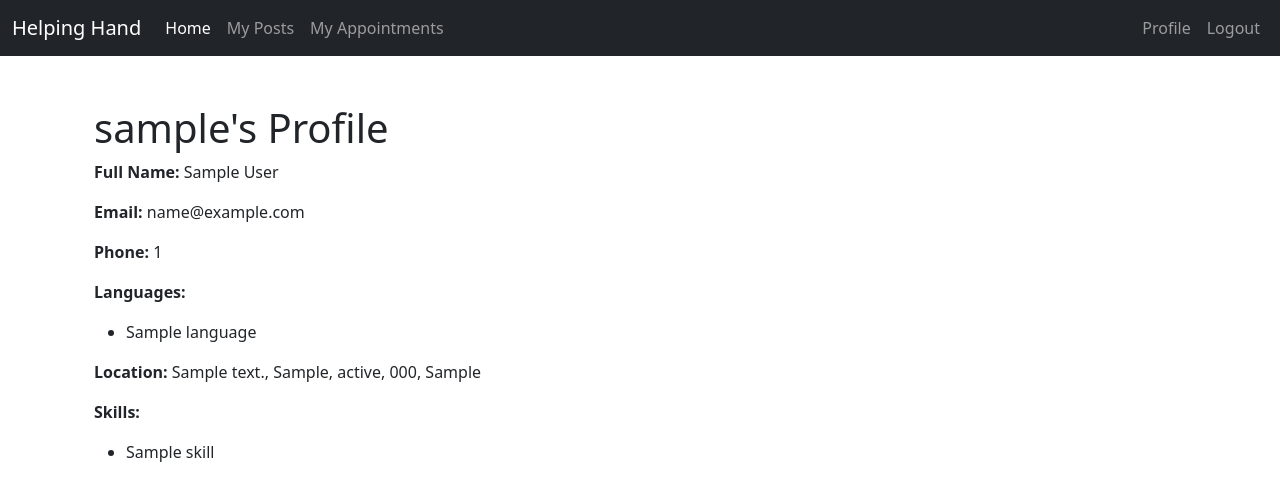
After one commit to fabianhdz/HelpingHand, a Django app: page /profile/ in a window 1280 px wide. The commit adds this page. Shown: the top 501 px of the page. Run offline with Django 5.2, Linux system fonts and the light colour scheme; a user stored in the database is signed in; tables that the repository leaves empty hold one stand-in row (values such as "Sample post"); some libraries are stand-ins or nearby versions.

Commit message:
Added Profile

```diff
--- a/services/models.py
+++ b/services/models.py
@@ -4,8 +4,11 @@ import uuid
 
 
 class Language(models.Model):
-    name = models.CharField(max_length=15)
+    name = models.CharField(max_length=20)
     users = models.ManyToManyField(User, related_name='languages')
+
+    def __str__(self):
+        return self.name
 
 
 class Skill(models.Model):
@@ -83,6 +86,6 @@ class Post(models.Model):
 class Profile(models.Model):
     user = models.OneToOneField(User, on_delete=models.CASCADE, related_name='profile')
     phone = models.BigIntegerField()
-    language = models.CharField(max_length=15)
+    languages = models.ManyToManyField(Language, related_name='profiles')
     location = models.ForeignKey('Location', on_delete=models.CASCADE, related_name='profile')
     skills = models.ManyToManyField(Skill, related_name='profiles')  # associate skills with profiles
--- a/services/templates/create_post.html
+++ b/services/templates/create_post.html
@@ -26,7 +26,7 @@
                 <div class="mb-3">
                     {{ form.service.errors }}
                     <label for="{{ form.service.id_for_label }}" class="form-label">Service Name:</label>
-                    {{ form.service|add_class:"form-select" }}
+                    {{ form.service|add_class:"form-control" }}
                 </div>
 
                 <!-- Location Inputs -->
--- a/services/templates/navbar.html
+++ b/services/templates/navbar.html
@@ -25,6 +25,9 @@
           {% if user.is_authenticated %}
           <!-- This nav is pushed to the right by ms-auto -->
           <ul class="navbar-nav ms-auto mb-2 mb-lg-0">
+            <li class="nav-item">
+                <a class="nav-link" href="{% url 'profile' %}">Profile</a>
+            </li>
               <li class="nav-item">
                   <a class="nav-link" href="{% url 'logout' %}">Logout</a>
               </li>
--- /dev/null
+++ b/services/templates/profile.html
@@ -0,0 +1,31 @@
+{% extends 'base.html' %}
+
+{% block content %}
+<div class="container mt-4">
+    <h1>{{ user.username }}'s Profile</h1>
+    <p><strong>Full Name:</strong> {{ user.first_name }} {{ user.last_name }}</p>
+    <p><strong>Email:</strong> {{ user.email }}</p>
+    <p><strong>Phone:</strong> {{ profile.phone }}</p>
+    <strong>Languages: </strong>
+    <p><ul>
+        {% for language in languages %}
+            <li>{{ language.name }}</li>
+        {% empty %}
+            <li>No languages listed.</li>
+        {% endfor %}
+        </ul>
+    </p>
+    <p><strong>Location:</strong> {{ profile.location }}</p>
+
+    <p>
+    <strong>Skills: </strong>
+        <ul>
+        {% for skill in skills %}
+            <li>{{ skill.name }}</li>
+        {% empty %}
+            <li>No skills listed.</li>
+        {% endfor %}
+        </ul>
+    </p>
+</div>
+{% endblock %}
--- a/services/templates/signup_profile.html
+++ b/services/templates/signup_profile.html
@@ -12,8 +12,8 @@
                     <input type="tel" name="phone" class="form-control" id="id_phone" placeholder="Phone number" required>
                 </div>
                 <div class="form-group mb-3">
-                    <label for="id_language">Language:</label>
-                    <input type="text" name="language" class="form-control" id="id_language" placeholder="Language">
+                    <label for="id_languages">Languages:</label>
+                    <input type="text" name="languages" class="form-control" id="id_languages" placeholder="Enter languages separated by commas">
                 </div>
 
                 <div class="form-group mb-3">
--- a/services/urls.py
+++ b/services/urls.py
@@ -17,4 +17,5 @@ urlpatterns = [
          views.appointment_confirmation, name='appointment_confirmation'),
     path('my_posts/', views.my_posts, name='my_posts'),
     path('my_appointments/', views.my_appointments, name='my_appointments'),
+    path('profile/', views.view_profile, name='profile'),
 ]
--- a/services/views.py
+++ b/services/views.py
@@ -3,7 +3,7 @@ from django.contrib.auth import authenticate, login, logout
 from django.contrib import messages
 from .forms import UserForm, PostForm, ProfileForm, PostFilterForm
 from django.contrib.auth.decorators import login_required
-from .models import Service, Location, Role, Skill, Post, Appointment
+from .models import Service, Location, Role, Skill, Post, Appointment, Profile, Language
 from django.utils import timezone
 from django.contrib.auth.models import User
 from django.db import transaction
@@ -72,6 +72,7 @@ def signup_profile(request):
                 user.set_password(user_data['password1'])  # Set and hash the password
                 user.save()  # Save the user to the database
                 skill_names = profile_form.cleaned_data['skills']
+                language_names = profile_form.cleaned_data['languages']
                 # Create and save the profile linked to the user
                 profile = profile_form.save(commit=False)
                 profile.user = user
@@ -80,6 +81,11 @@ def signup_profile(request):
                     skill, _ = Skill.objects.get_or_create(name=skill_name.capitalize())
                     profile.skills.add(skill)
                     user.skills.add(skill)
+                profile_form.save_m2m()
+                for language_name in language_names:
+                    language, _ = Language.objects.get_or_create(name=language_name.capitalize())
+                    profile.languages.add(language)
+                    user.languages.add(language)
                 profile_form.save_m2m()  # Save many-to-many relationships if applicable
 
                 # Optionally log in the new user
@@ -206,3 +212,17 @@ def my_appointments(request):
 
     appointments = Appointment.objects.filter(user=request.user)
     return render(request, 'my_appointments.html', {'appointments': appointments})
+
+
+@login_required
+def view_profile(request):
+    user = request.user
+    profile = Profile.objects.get(user=user)  # Get the profile associated with the user
+    languages = profile.languages.all()
+    skills = profile.skills.all()  # Get skills from the Profile's many-to-many relationship
+    return render(request, 'profile.html', {
+        'user': user,
+        'profile': profile,
+        'skills': skills,
+        'languages': languages,
+    })
```
Also changed, not shown: services/forms.py (+8 -2 lines), services/migrations/0004_remove_profile_language_profile_languages_and_more.py (added).
